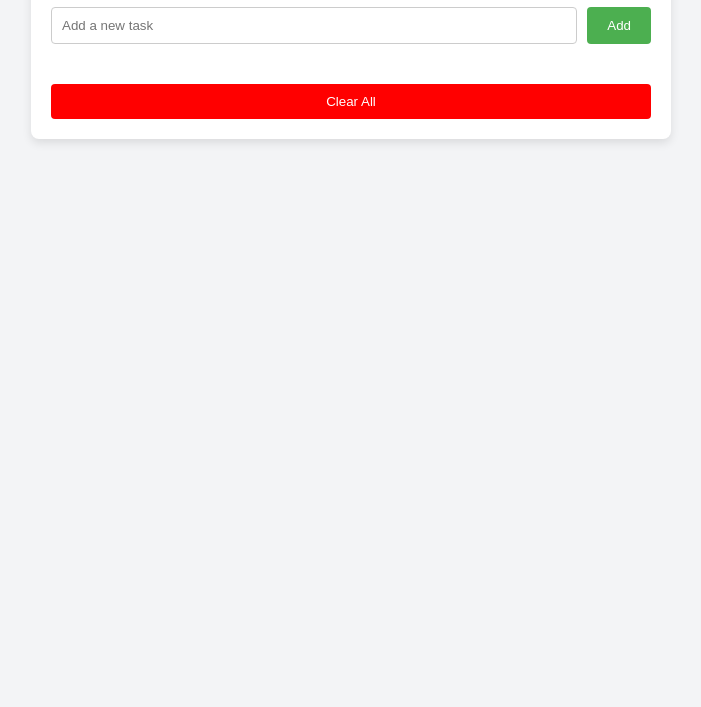
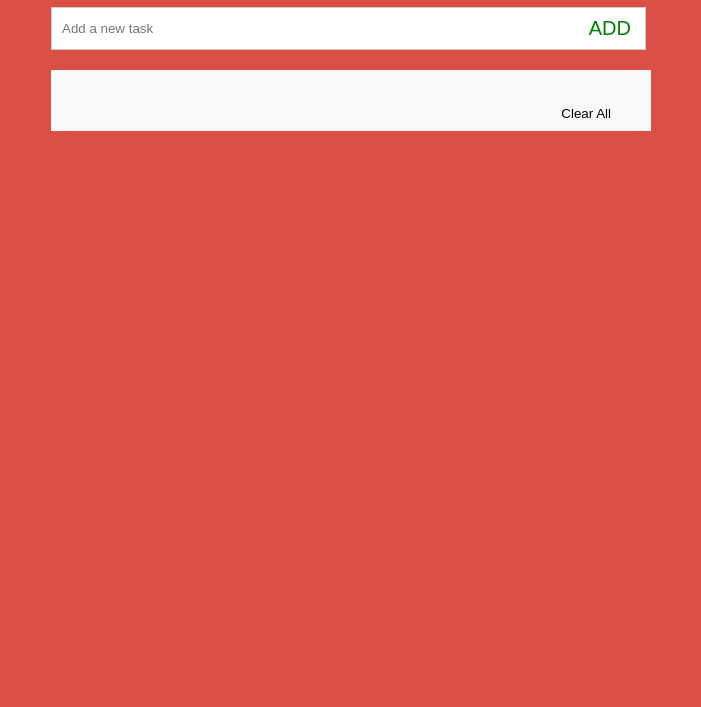
Before and after one commit to dhruvjsx/TodoList, a plain HTML site: page index.html in a window 1280 px wide. Shown: the part 143-850 px from the top of the page, without its empty margins (289-990 px from the left). Before the commit the page ends 800 px from the top, so only its background shows below. Drawn offline with Linux system fonts and the light colour scheme.

Commit message:
todo task updated

```diff
--- a/Styles.css
+++ b/Styles.css
@@ -3,54 +3,65 @@ body {
   background-color: #f3f4f6;
   margin: 0;
   padding: 0;
+  background-color:#db5046;
+  background-repeat: no-repeat;
+  height: 100vh;
 }
 .app-container {
   max-width: 600px;
   margin: 50px auto;
-  background: #ffffff;
+  /* background: #ffffff; */
   padding: 20px;
   border-radius: 8px;
-  box-shadow: 0 4px 10px rgba(0, 0, 0, 0.1);
+  /* box-shadow: 0 4px 10px rgba(0, 0, 0, 0.1); */
 }
 h1 {
   text-align: center;
-  color: #333333;
+  color: white;
 }
 .input-container {
   display: flex;
+
   margin-bottom: 20px;
+ width: 100%;
 }
 .input-container input {
   flex: 1;
   padding: 10px;
   border: 1px solid #ccc;
-  border-radius: 4px;
+  /* border-radius: 4px; */
+  width: 100%;
 }
 .input-container button {
   margin-left: 10px;
   padding: 10px 20px;
   border: none;
-  background-color: #4CAF50;
-  color: white;
+  background-color: transparent;
+  color: green;
+  position: relative;
+  /* left: -80px; */
+  margin-left: -77px;
   border-radius: 4px;
   cursor: pointer;
+  font-size: 20px;
 }
-.input-container button:hover {
-  background-color: #45a049;
-}
+
 .todo-list {
   list-style: none;
   padding: 0;
+  background: #f9f9f9;
+  padding-top:10px;
 }
 .todo-item {
+  margin-top: 10px;
   display: flex;
   align-items: start;
   justify-content: space-between;
-  background: #f9f9f9;
+
   margin-bottom: 10px;
   padding: 10px;
-  border-radius: 4px;
-  /* border: 1px solid #ddd; */
+  /* border-radius: 4px; */
+  border-bottom: 1px solid #ddd;
   flex-direction: column;
   width: 100%;
   box-sizing: border-box;
@@ -58,7 +69,9 @@ h1 {
 }
 .todo-item.completed {
   text-decoration: line-through;
-  color: #999;
+  /* color: #999; */
+  color: red;
+
 }
 .todo-item:hover .nested-button {
   display: inline-block;
@@ -80,14 +93,15 @@ h1 {
   display: none;
 }
 .clear-btn {
-  background-color: #FF0000;
-  color: white;
+  background-color: transparent;
+  /* color: white; */
   padding: 10px 20px;
   border: none;
   border-radius: 4px;
   cursor: pointer;
   width: 100%;
-  margin-top: 20px;
+  text-align:right;
+  /* margin-top: 20px; */
 }
 .clear-btn:hover {
   opacity: 0.9;
@@ -95,11 +109,13 @@ h1 {
 .wrapper{
   width: 100%;
   display: flex;
-  justify-content: space-between;
+  /* justify-content: space-between; */
+  align-items: center;
+  gap: 10px;
 }
 .todo-list {
   list-style: none;
-  padding: 0;
+
 }
 
 
@@ -143,3 +159,7 @@ h1 {
   padding: 4px;
   box-sizing: border-box;
 }
+.todo-body{
+  background-color: #f9f9f9;
+  padding: 0px 20px;
+}
--- a/index.html
+++ b/index.html
@@ -11,10 +11,15 @@
         <h1>To-Do List</h1>
         <div class="input-container">
             <input type="text" id="task-input" placeholder="Add a new task">
-            <button id="add-task-btn">Add</button>
+            <button id="add-task-btn">ADD</button>
         </div>
-        <ul id="todo-list" class="todo-list"></ul>
+        <div class="todo-body">
+        <ul id="todo-list" class="todo-list">
+
+        </ul>
         <button id="clear-all-btn" class="clear-btn">Clear All</button>
+
+      </div>
     </div>
 
 <script src="/index.js"></script>
--- a/index.js
+++ b/index.js
@@ -90,12 +90,12 @@ function createTodoElement(task, level = 0) {
         }
     });
 
+    actions.appendChild(deleteBtn);
     actions.appendChild(completeBtn);
-    actions.appendChild(deleteBtn);
     actions.appendChild(nestedBtn);
 
+    wrapper.appendChild(actions);
     wrapper.appendChild(span);
-    wrapper.appendChild(actions);
     heading.appendChild(toggleBtn);
     heading.appendChild(wrapper)
     li.appendChild(heading)
```
